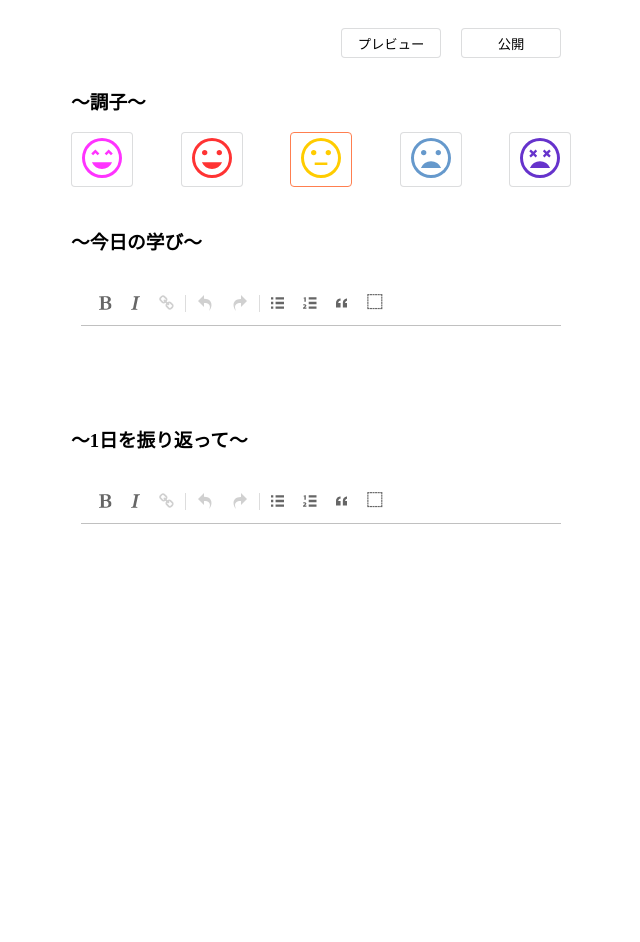
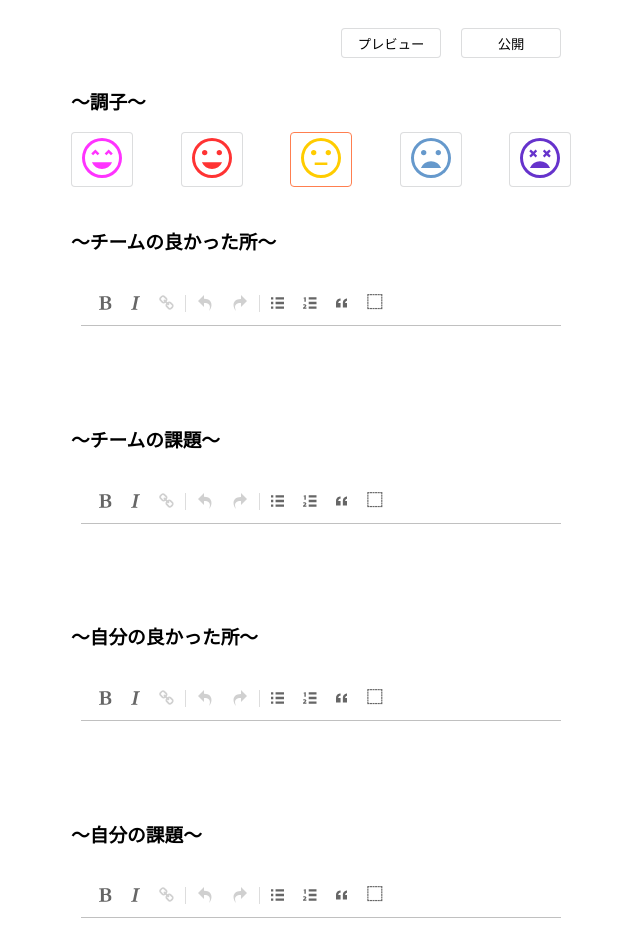
Before and after one commit to ryu-0729/baseball-note-demo, a Next.js app: page / in a window 1280 px wide. Shown: the top 942 px of the page, without its empty margins (319-959 px from the left). Before the commit the page ends 836 px from the top, so only its background shows below. Built offline with nearby package versions, Linux system fonts and the light colour scheme.

Commit message:
feat: Editor display correction

```diff
--- a/src/components/Form/Editor/index.tsx
+++ b/src/components/Form/Editor/index.tsx
@@ -19,14 +19,16 @@ import style from './index.module.css';
 
 type Props = {
   editorValue: string
-  setEditorValue: (value: string) => void
+  setEditorValue: (value: string, index: number) => void
   isEdit: boolean
+  index: number
 };
 
 const Editor: FC<Props> = ({
   editorValue,
   setEditorValue,
   isEdit,
+  index,
 }) => {
   const contentRef = useRef<HTMLDivElement | null>(null);
 
@@ -50,7 +52,7 @@ const Editor: FC<Props> = ({
       dispatchTransaction(tr) {
         const newState = view.state.apply(tr);
         view.updateState(newState);
-        setEditorValue(defaultMarkdownSerializer.serialize(newState.doc));
+        setEditorValue(defaultMarkdownSerializer.serialize(newState.doc), index);
       },
       editable: () => isEdit,
     });
--- a/src/pages/index.tsx
+++ b/src/pages/index.tsx
@@ -4,28 +4,46 @@ import Condition from '@/components/Form/Condition';
 import { ConditionType } from '@/components/utils/ConditionButton';
 import style from '@/styles/Home.module.css';
 
-type EditorValueType = {
-  todayLearning: string
-  reflection: string
+const templateTitles = [
+  'チームの良かった所',
+  'チームの課題',
+  '自分の良かった所',
+  '自分の課題',
+];
+
+type InitTemplateType = {
+  [key: number]: string
 };
-
-const initEditorValue: EditorValueType = {
-  todayLearning: '',
-  reflection: '',
-};
+const initTemplate: InitTemplateType = {};
+templateTitles.forEach((_, index) => {
+  initTemplate[index] = '';
+});
 
 const Home = () => {
-  const [editorValue, setEditorValue] = useState<EditorValueType>(initEditorValue);
   const [isEdit, setIsEdit] = useState<boolean>(true);
   const [condition, setCondition] = useState<ConditionType>('normal');
+  const [templateValue, setTemplateValue] = useState<InitTemplateType>(initTemplate);
 
-  const setTodayLearningHandler = useCallback((value: string) => {
-    setEditorValue((prev) => ({ ...prev, todayLearning: value }));
+  const setTemplateValueHandler = useCallback((value: string, index: number) => {
+    setTemplateValue((prev) => ({ ...prev, [index]: value }));
   }, []);
 
-  const setReflectionHandler = useCallback((value: string) => {
-    setEditorValue((prev) => ({ ...prev, reflection: value }));
-  }, []);
+  const templateEditor = useMemo(() => (
+    templateTitles.map((title, index) => {
+      const customTitle = `〜${title}〜`;
+      return (
+        <div key={title}>
+          <h3>{customTitle}</h3>
+          <Editor
+            editorValue={templateValue[index]}
+            setEditorValue={setTemplateValueHandler}
+            isEdit={isEdit}
+            index={index}
+          />
+        </div>
+      );
+    })
+  ), [templateValue, isEdit, setTemplateValueHandler]);
 
   const onClickPreviewButtonHandler = useCallback(() => { setIsEdit((prev) => !prev); }, []);
 
@@ -56,22 +74,7 @@ const Home = () => {
           onClickConditionHandler={onClickConditionButtonHandler}
         />
       </div>
-      <div>
-        <h3>〜今日の学び〜</h3>
-        <Editor
-          editorValue={editorValue.todayLearning}
-          setEditorValue={setTodayLearningHandler}
-          isEdit={isEdit}
-        />
-      </div>
-      <div>
-        <h3>〜1日を振り返って〜</h3>
-        <Editor
-          editorValue={editorValue.reflection}
-          setEditorValue={setReflectionHandler}
-          isEdit={isEdit}
-        />
-      </div>
+      {templateEditor}
     </div>
   );
 };
```
